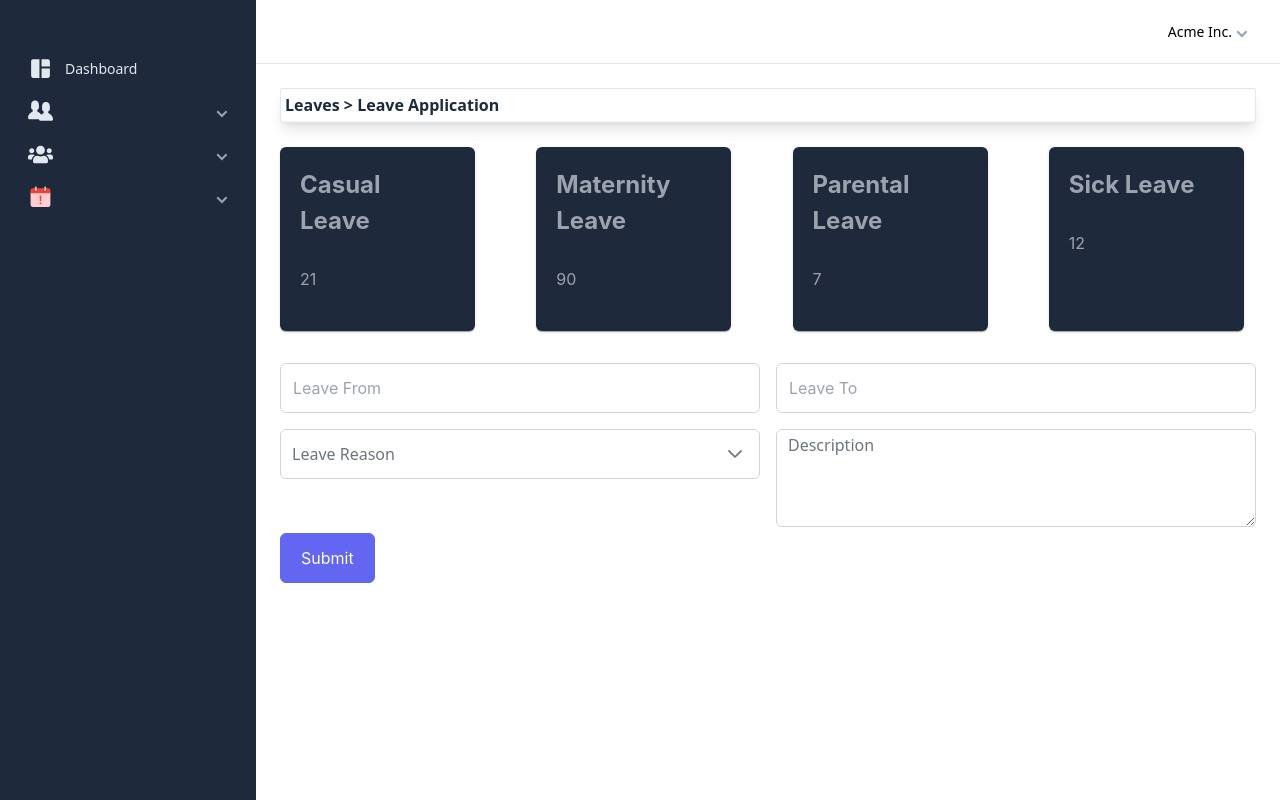
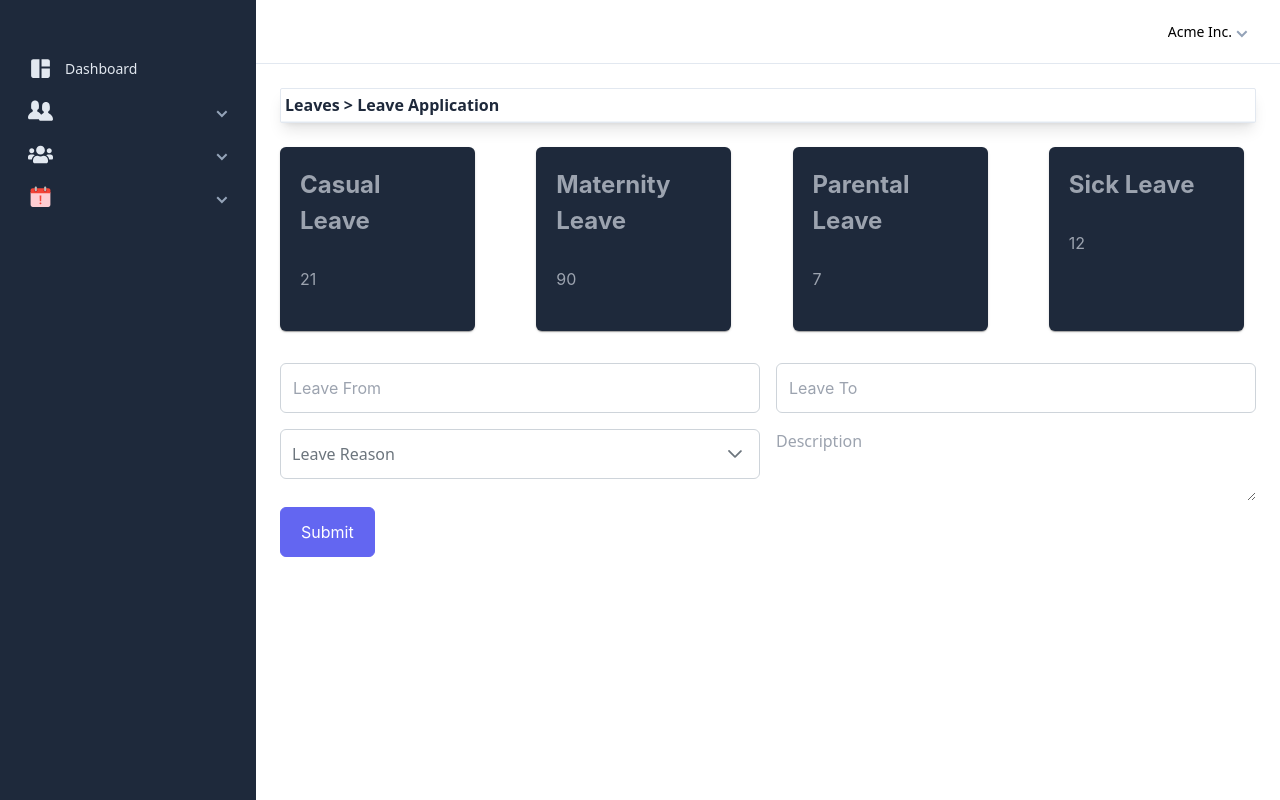
Before and after one commit to SjayTheGift/React_Dashboard, a React (Vite) app: page /apply-leave in a window 1280 px wide. Built offline with nearby package versions, Linux system fonts and the light colour scheme.

Commit message:
add validation on leave fields

```diff
--- a/src/pages/LeaveApplication.jsx
+++ b/src/pages/LeaveApplication.jsx
@@ -14,9 +14,10 @@ const LeaveApplication = ({userLeaveApi, setUserLeaveApi}) => {
       leaveFrom: '',
       leaveTo: '',
       leaveReason: '',
-    description: '',
+      description: "",
     };
 
+    const [submitted, setSubmitted] = useState(false);
     const [formData, setFormData] = useState(leaveEmpty)
     const { leaveFrom, leaveTo, leaveReason, description } = formData
     const [leaveTypes, setLeaveTypes] = useState([]);
@@ -37,16 +38,13 @@ const LeaveApplication = ({userLeaveApi, setUserLeaveApi}) => {
     }
 
     const onSave = () =>{
+      setSubmitted(true);
       let leaveFromDate = new Date(formData.leaveFrom).toLocaleString().split(',')[0]
       let leaveToDate = new Date(formData.leaveTo).toLocaleString().split(',')[0]
-      // let newData = {...employee, id: _employee.id, birthDate: newDate}
-      // _employees.push(newData);
-      console.log(leaveFromDate)
-      console.log(leaveToDate)
-      console.log(formData.leaveReason.name)
-      console.log(formData.description)
 
+      console.log(formData.leaveReason.name.trim())
 
+      if(leaveFromDate.trim() !== 'Invalid Date' && leaveToDate.trim() !== 'Invalid Date' && formData.description.trim().length !== 0 && formData.leaveReason.name.trim() !== 0){
         let id = userLeaveApi.length + 1
 
         userLeaveApi.push({...userLeaveApi,
@@ -63,8 +61,10 @@ const LeaveApplication = ({userLeaveApi, setUserLeaveApi}) => {
 
         console.log(userLeaveApi)
 
-
+        setSubmitted(false);
         toast.current.show({ severity: 'success', summary: 'Successful', detail: 'Applied for Leave', life: 3000 });
+      }
+      setFormData('')
     }
 
 
@@ -95,25 +95,49 @@ const LeaveApplication = ({userLeaveApi, setUserLeaveApi}) => {
             <div className='grid sm:grid-cols-2 gap-4'>
 
               <span>
-                <Calendar name='leaveFrom' value={leaveFrom} onChange={(e) => onChange(e)}  className='w-full' placeholder='Leave From'/>
+                <Calendar name='leaveFrom'
+                value={leaveFrom}
+                onChange={(e) => onChange(e)}
+                className={`w-full  ${submitted && !leaveFrom ? 'p-invalid' : ''}`}
+                placeholder='Leave From'/>
+                {submitted && !leaveFrom && <small className="p-error">Field is required.</small>}
               </span>
 
               <span>
-                    <Calendar name='leaveTo' value={leaveTo} onChange={(e) => onChange(e)} className='w-full' placeholder='Leave To'/>
+                <Calendar name='leaveTo'
+                value={leaveTo}
+                onChange={(e) => onChange(e)}
+                className={`w-full  ${submitted && !leaveTo ? 'p-invalid' : ''}`}
+                placeholder='Leave To'/>
+                {submitted && !leaveTo && <small className="p-error">Field is required.</small>}
+
               </span>
 
               <div>
                 <span className="p-float-label">
-                    <Dropdown inputId="leaveReason" name='leaveReason' value={leaveReason} onChange={(e) => onChange(e)} options={leaves} optionLabel="name" className="w-full md:w-14rem" />
+                    <Dropdown inputId="leaveReason" name='leaveReason'
+                    value={leaveReason} onChange={(e) => onChange(e)}
+                    options={leaves} optionLabel="name"
+                    className={`w-full  ${submitted && !leaveReason ? 'p-invalid' : ''}`} />
                     <label htmlFor="leaveReason">Leave Reason</label>
                 </span>
+                {submitted && !leaveReason && <small className="p-error">Field is required.</small>}
               </div>
 
               <div>
-                <span className="p-float-label">
-                    <InputTextarea id="description" name='description' value={description} onChange={(e) => onChange(e)} rows={3} cols={30} className="w-full"/>
-                    <label htmlFor="description">Description</label>
+                <span>
+                    <textarea id="description"
+                    name='description'
+                    value={description}
+                    onChange={(e) => onChange(e)}
+                    rows={3} cols={30}
+                    className={`w-full  ${submitted && !description ? 'p-invalid' : ''}`}
+                    required
+                    placeholder='Description'
+                    />
+
                 </span>
+                {submitted && !description && <small className="p-error">Field is required.</small>}
               </div>
             </div>
 
```
Also changed, not shown: src/pages/ManageStuffLeave.jsx (+0 -15 lines), src/pages/ViewUserLeave.jsx (+0 -53 lines). Lines whose indentation alone changed are shown as unchanged.
